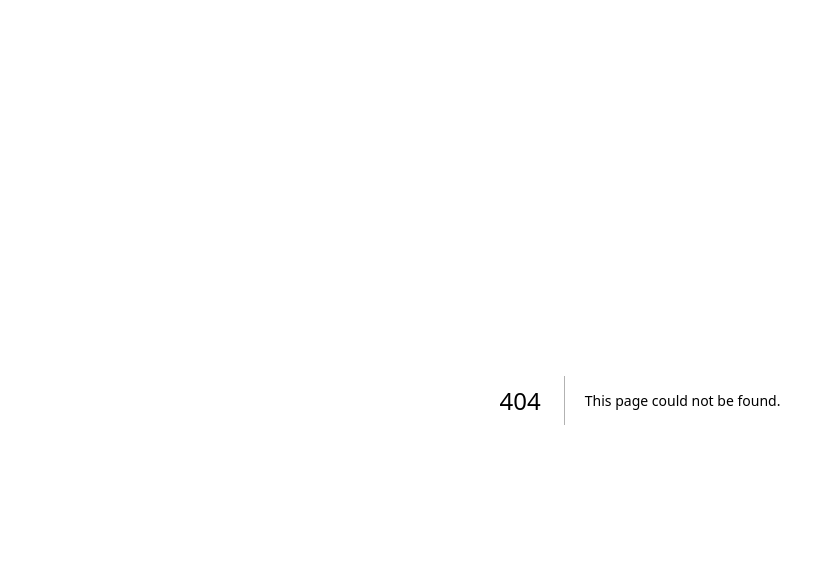
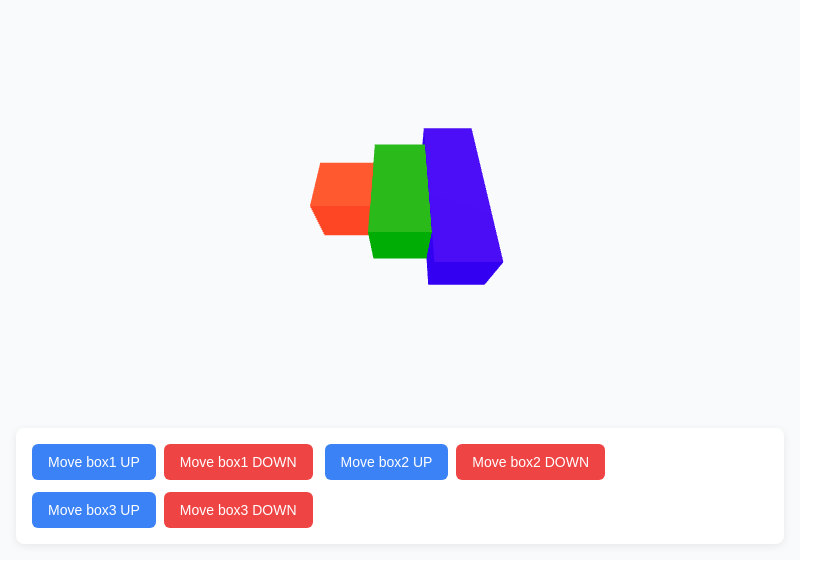
Before and after one commit to LTSmq/comp4050-epic-team, a Next.js app in the folder website/: page /3d-test in a window 1280 px wide. Before the commit this address had no page. Shown: the top 586 px of the page, without its empty margins (0-835 px from the left). Built offline with nearby package versions, Linux system fonts and the light colour scheme.

Commit message:
Initialized 3D rendering branch
The contents of this branch include a component representing the 3D arrangement which is to be placed in a three.js Canvas element and a page with a primitive demonstration of the renderer.
Uses three.js and reacth-three/fiber.

```diff
--- a/website/package.json
+++ b/website/package.json
@@ -9,18 +9,21 @@
     "lint": "eslint"
   },
   "dependencies": {
+    "@react-three/fiber": "^9.7.0",
     "bcrypt": "^6.0.0",
     "lucide-react": "^1.31.0",
     "mongodb": "^7.5.0",
     "next": "16.3.0",
     "react": "19.2.8",
-    "react-dom": "19.2.8"
+    "react-dom": "19.2.8",
+    "three": "^0.185.1"
   },
   "devDependencies": {
     "@types/bcrypt": "^6.0.0",
     "@types/node": "^20",
     "@types/react": "^19",
     "@types/react-dom": "^19",
+    "@types/three": "^0.185.4",
     "eslint": "^9",
     "eslint-config-next": "16.3.0",
     "typescript": "^5"
--- /dev/null
+++ b/website/src/app/3d-test/page.tsx
@@ -0,0 +1,60 @@
+"use client"
+import { Vector3, } from "three"
+import { Canvas, } from "@react-three/fiber"
+
+import { Item, Package } from "@/components/boxViewPanel/boxViewPanel"
+import { containerStyle, controlsPanelStyle, buttonGroupStyle, buttonUpStyle, buttonDownStyle } from "./styles"
+
+const items: Item[] = [
+    { identifier: "box1",   position: new Vector3(0.0, 0.0, 0.0),   size: new Vector3(1.0, 1.0, 1.0), color: "red" },
+    { identifier: "box2",   position: new Vector3(1.0, 0.0, 0.0),   size: new Vector3(1.0, 1.0, 2.0), color: "green" },
+    { identifier: "box3",   position: new Vector3(2.0, 0.0, 0.0),   size: new Vector3(1.0, 1.0, 3.0), color: "blue" },
+]
+
+interface MoveButtonProps { identifier: string }
+function MoveButton(props: MoveButtonProps) {
+    function move(itemIdentifier: string, delta: Vector3) {
+        for (const item of items) {
+            if (item.identifier == itemIdentifier) {
+                item.position = item.position.clone().add(delta)
+            }
+        }
+    }
+
+    return <div style={buttonGroupStyle}>
+        <button
+            onClick={() => move(props.identifier, new Vector3(0.0, +1.0, 0.0))}
+            style={buttonUpStyle}
+        >
+            Move {props.identifier} UP
+        </button>
+        <button
+            onClick={() => move(props.identifier, new Vector3(0.0, -1.0, 0.0))}
+            style={buttonDownStyle}
+        >
+            Move {props.identifier} DOWN
+        </button>
+    </div>
+}
+
+export default function TestPage() {
+    return <div style={containerStyle}>
+        <Canvas
+            camera={{ position: [1, 4, 3], rotation: [
+                Math.PI * (-5 / 16),
+                Math.PI * (+0 / 1),
+                Math.PI * (+0 / 1),
+            ]}}
+            frameloop={"always"}
+        >
+            <ambientLight intensity={5.0} />
+            <directionalLight />
+            <Package size={new Vector3(2.5, 2.5, 2.5)} items={items}/>
+        </Canvas>
+        <div style={controlsPanelStyle}>
+            {items.map((item: Item) => {
+                return <MoveButton key={item.identifier} identifier={item.identifier} />
+            })}
+        </div>
+    </div>
+}
--- /dev/null
+++ b/website/src/app/3d-test/styles.ts
@@ -0,0 +1,53 @@
+import { CSSProperties } from 'react';
+
+export const containerStyle: CSSProperties = {
+  display: "flex",
+  flexDirection: "column",
+  width: "100vh",
+  height: "70vh",
+  gap: "16px",
+  padding: "16px",
+  backgroundColor: "#f9fafb"
+};
+
+export const canvasStyle: CSSProperties = {
+  flex: "1",
+  borderRadius: "8px",
+  boxShadow: "0 4px 6px rgba(0, 0, 0, 0.1)"
+};
+
+export const controlsPanelStyle: CSSProperties = {
+  display: "flex",
+  gap: "12px",
+  padding: "16px",
+  backgroundColor: "#ffffff",
+  borderRadius: "8px",
+  boxShadow: "0 2px 8px rgba(0, 0, 0, 0.08)",
+  flexWrap: "wrap"
+};
+
+export const buttonGroupStyle: CSSProperties = {
+  display: "flex",
+  gap: "8px"
+};
+
+export const buttonStyle: CSSProperties = {
+  padding: "10px 16px",
+  color: "white",
+  border: "none",
+  borderRadius: "6px",
+  fontSize: "14px",
+  fontWeight: "500",
+  cursor: "pointer",
+  transition: "all 0.3s ease"
+};
+
+export const buttonUpStyle: CSSProperties = {
+  ...buttonStyle,
+  backgroundColor: "#3b82f6"
+};
+
+export const buttonDownStyle: CSSProperties = {
+  ...buttonStyle,
+  backgroundColor: "#ef4444"
+};
--- /dev/null
+++ b/website/src/components/boxViewPanel/boxViewPanel.tsx
@@ -0,0 +1,62 @@
+"use client"
+import { ReactElement, } from 'react';
+
+import { Vector3 } from "three"
+import { useFrame } from '@react-three/fiber'
+import { useRef } from 'react'
+
+import "./boxViewPanel.module.css"
+
+type ItemIdentifier = string
+export type Item = {
+    identifier: ItemIdentifier,  // Different from product SKU
+    position: Vector3,
+    size: Vector3,
+    color?: string,
+}
+
+interface PackageProps { size: Vector3, items?: Item[], positionHalfLife?: number, snapDistance?: number }
+export function Package(props: PackageProps): ReactElement {
+    const meshRefs = useRef<Record<ItemIdentifier, any>>({})
+    const currentPositionsRef = useRef<Record<ItemIdentifier, Vector3>>({})
+
+    const items: Item[] = props.items || []
+    const halfLife: number = props.positionHalfLife || Math.pow(2, -3)
+    const snapDistance: number = props.snapDistance || Math.pow(2, -16)
+    const snapDistanceSquared: number = snapDistance * snapDistance
+
+    useFrame((_state, delta: number) => {
+        const fraction: number = 1.0 - Math.pow(0.5, delta / halfLife)
+        const currentPositions = currentPositionsRef.current
+
+        for (const item of items) {
+            let currentPosition: Vector3 = currentPositions[item.identifier] || item.position.clone()
+
+            if (item.position.distanceToSquared(currentPosition) <= snapDistanceSquared) {
+                currentPosition.set(...item.position.toArray())
+            }
+            else {
+                currentPosition = currentPosition.lerp(item.position, fraction)
+            }
+            currentPositions[item.identifier] = currentPosition
+
+            if (meshRefs.current[item.identifier]) {
+                meshRefs.current[item.identifier].position.copy(currentPosition)
+            }
+        }
+    })
+
+    return (
+        <group>
+            {items.map((item: Item) => {
+                return <mesh
+                    ref={(mesh: any) => { if (mesh) meshRefs.current[item.identifier] = mesh }}
+                    position={[0, 0, 0]}
+                    key={item.identifier}>
+                    <boxGeometry args={item.size.toArray()} />
+                    <meshStandardMaterial color={item.color || "red"} />
+                </mesh>
+            })}
+        </group>
+    )
+}
```
Also changed, not shown: website/src/app/3d-test/style.ts (added), website/src/components/boxViewPanel/boxViewPanel.module.css (added), 1 other file (tests, documents, lock files or other folders).
